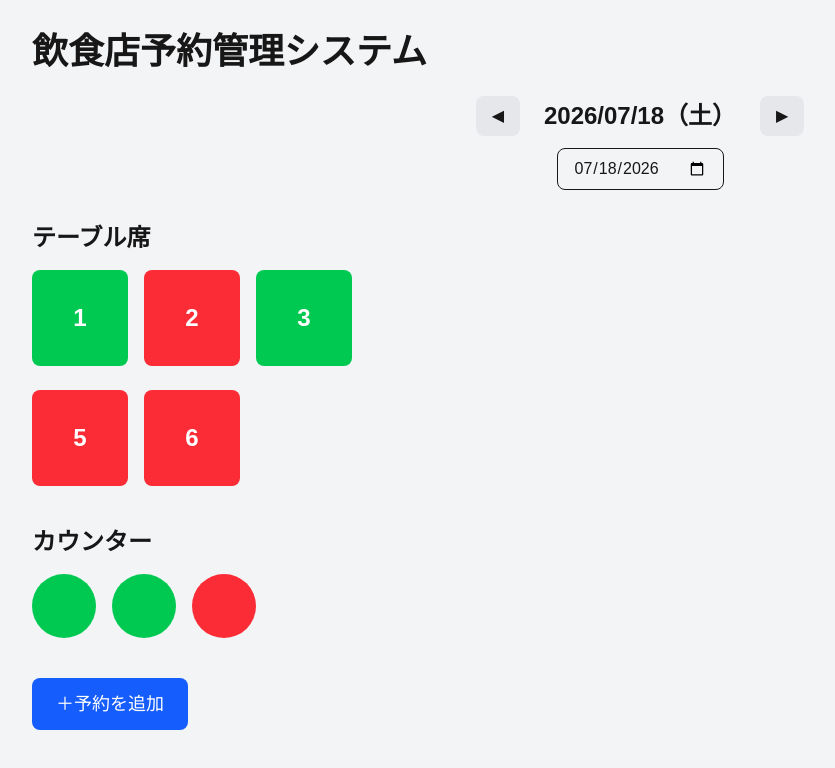
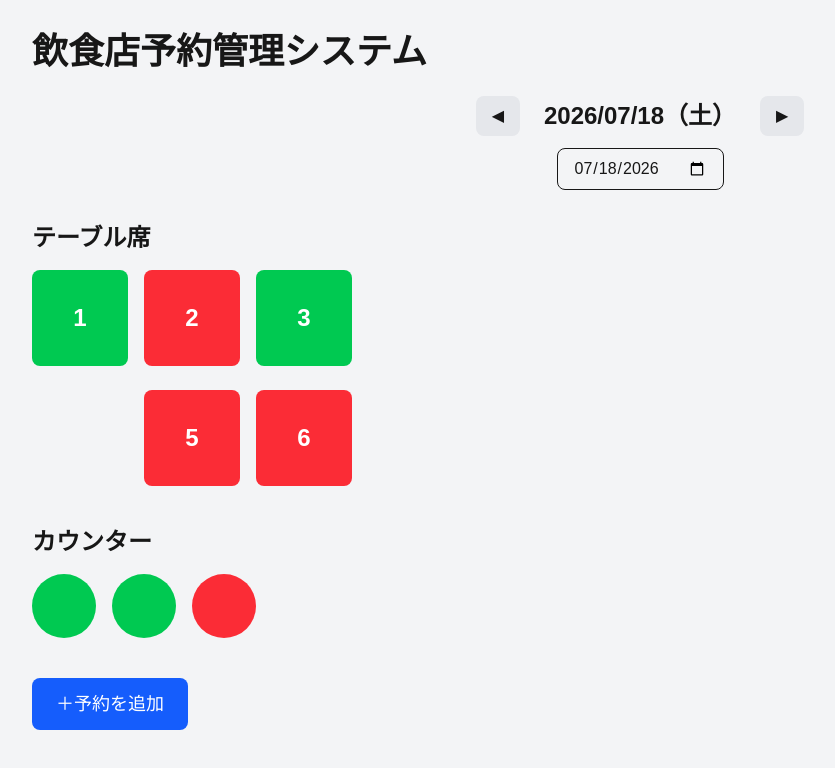
Before and after one commit to rockcut/restaurant-reservation-system, a Next.js app in the folder frontend/: page / in a window 1280 px wide. Shown: the top 768 px of the page, without its empty margins (0-835 px from the left). Built offline with nearby package versions, Linux system fonts and the light colour scheme.

Commit message:
feat: adjust seat layout
- Move seats 5 and 6 to better match the actual layout
- Keep the current counter seat placement after review
- Keep the current seat number display after review

Closes #5

```diff
--- a/frontend/app/page.tsx
+++ b/frontend/app/page.tsx
@@ -30,6 +30,8 @@ export default function Home() {
         </div>
 
         <div className="flex gap-4">
+          <div className="h-24 w-24"></div>
+
           <div className="flex h-24 w-24 items-center justify-center rounded-lg bg-red-500 text-2xl font-bold text-white">
             5
           </div>
```
